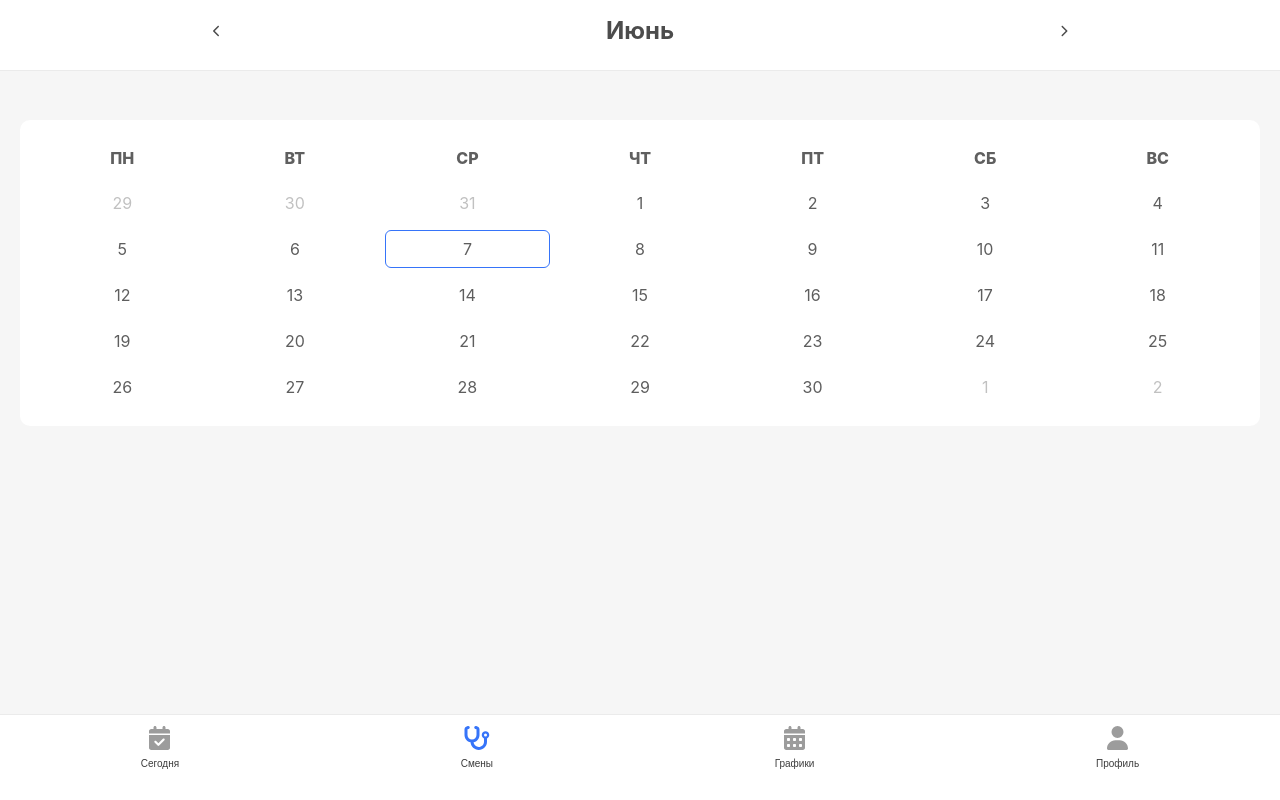
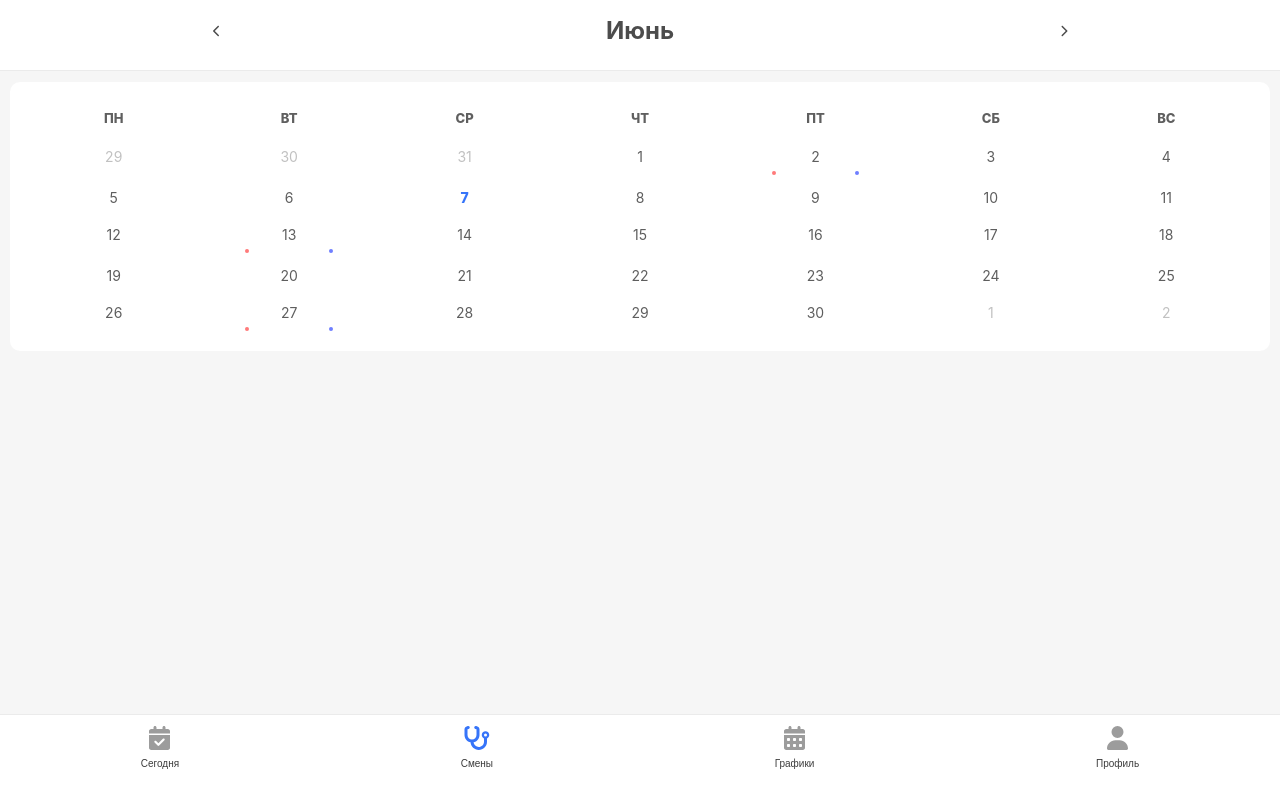
Before and after one commit to mishkajackson/TimeTableDocker, a React (Create React App) app in the folder front/: page /Me in a window 1280 px wide. Built offline with nearby package versions, Linux system fonts and the light colour scheme; sample sign-in values are in the browser's storage.

Commit message:
calendar 2

```diff
--- a/front/public/index.html
+++ b/front/public/index.html
@@ -31,7 +31,7 @@
       work correctly both with client-side routing and a non-root public URL.
       Learn how to configure a non-root public URL by running `npm run build`.
     -->
-    <title>React App</title>
+    <title>TimeTable</title>
     <script id="react-dotenv" src="./env.js"></script>
   </head>
   <body>
--- a/front/src/components/UI/CardMe/Calendar.jsx
+++ b/front/src/components/UI/CardMe/Calendar.jsx
@@ -4,9 +4,13 @@ import "moment/locale/ru";
 import styles from "./style.module.css";
 import { useEffect, useState } from 'react';
 
+import Dot from './Dot'
+
 function Calendar({ datesList, today }) {
   const weekdays = moment.weekdaysMin(true);
   const [selectDay, setSelectDay] = useState(today);
+
+  const shifts = ['02.06.2023', '13.06.2023', '27.06.2023']
 
   return (
     <div className={styles.main}>
@@ -22,20 +26,38 @@ function Calendar({ datesList, today }) {
               style={Object.assign(
                 date.month() === today.month()
                   ? { color: "#5e5e5e" }
-                  : { color: "#c1c1c1" },
-                date.format("DD.MM.YYYY") === selectDay.format("DD.MM.YYYY")
-                  ? { border: "1px solid #3674f9", borderRadius: "6px" }
-                  : {}
+                  : { color: "#c1c1c1" }
               )}
               onClick={() => setSelectDay(date)}
-              className={styles.date}
+              className={styles.date2}
               key={index}
             >
-              {date.format("D")}
-              {/* <div>
-                <div className={styles.dot}></div>
-                <div className={styles.dot}></div>
-              </div> */}
+              <div
+                className={styles.date}
+                style={
+                  date.format("DD.MM.YYYY") === selectDay.format("DD.MM.YYYY")
+                    ? {
+                        color: "#3674f9",
+                        borderRadius: "100%",
+                        fontWeight: "800",
+                      }
+                    : {}
+                }
+              >
+                {date.format("D")}
+              </div>
+
+              {shifts.map((shift) =>
+                date.format("DD.MM.YYYY") === shift ? (
+                  <div className={styles.dots}>
+                    <Dot color={"#ff7a7a"}></Dot>
+                    <Dot color={"#6f7fff"}></Dot>
+                    {/* <Dot color={"#6f7fff"}></Dot> */}
+                  </div>
+                ) : (
+                  ""
+                )
+              )}
             </div>
           ))}
         </div>
--- /dev/null
+++ b/front/src/components/UI/CardMe/Dot.jsx
@@ -0,0 +1,9 @@
+import styles from "./style.module.css";
+
+function Dot({color}) {
+    return (
+        <div style={{backgroundColor: color}} className={styles.dot}></div>
+    )
+}
+
+export default Dot
--- a/front/src/components/UI/CardMe/style.module.css
+++ b/front/src/components/UI/CardMe/style.module.css
@@ -6,11 +6,11 @@
 }
 
 .main {
-  padding: 0px 20px;
+  padding: 0px 10px;
 }
 
 .calendar {
-  margin-top: 120px;
+  margin-top: 82px;
   padding: 20px;
   background: #FFFF;
   border-radius: 10px;
@@ -24,23 +24,15 @@
 
 .date {
   text-align: center;
-  padding: 8px 0px;
-  border: 1px solid #FFFF;
-  border-radius: 6px;
+  padding: 6px;
+  font-size: 14px;
   transition: all 0.2s;
 
-  display: flex;
-    flex-direction: row;
-    flex-wrap: nowrap;
-    justify-content: space-around;
-    align-items: flex-start;
 }
 
+
 .date:hover {
-  border: 1px solid #3674f9;
-  background: #3674f9;
-  color: #ffffff !important;
-  border-radius: 6px;
+  color: #3674f9;
 }
 
 .weekday {
@@ -49,13 +41,18 @@
   font-weight: 800;
   text-transform: uppercase;
   color: #5f5f5f;
+  font-size: 13px;
+}
 
-
+.dots {
+  display: flex;
+  flex-direction: row;
 }
 
 .dot {
-  height: 5px;
-  width: 5px;
+  height: 4px;
+  width: 4px;
   background-color: #bbb;
-  border-radius: 50%;
+  border-radius: 49%;
+  margin: 0 auto;
 }
```
